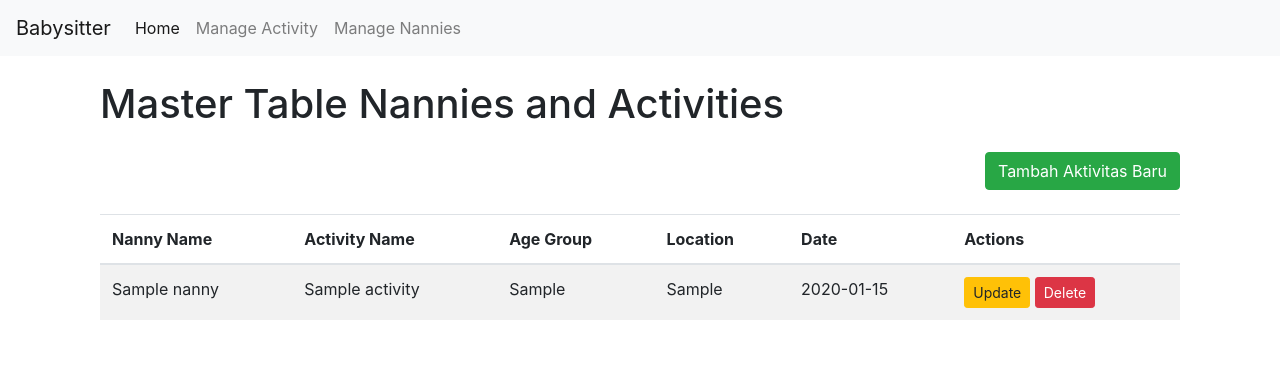
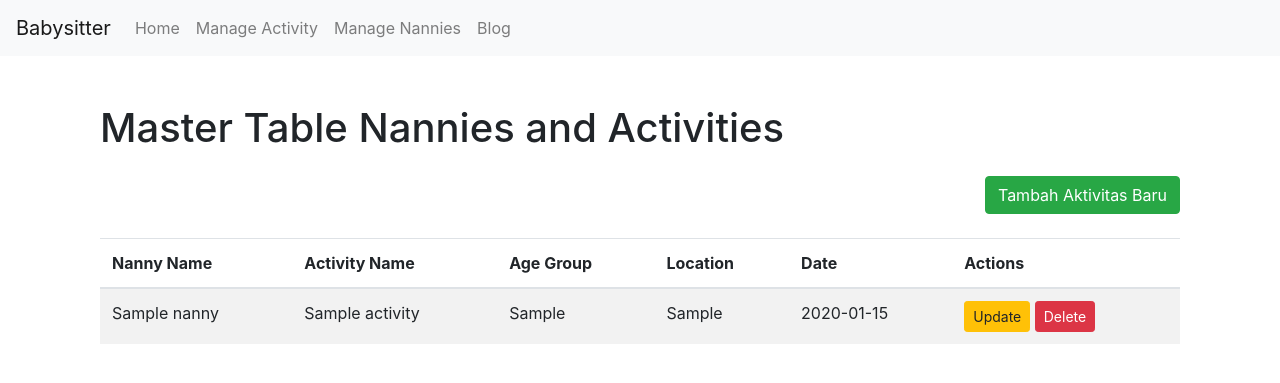
Before and after one commit to oktamicko/nanniesProject, a Flask app: page / in a window 1280 px wide. Shown: the top 383 px of the page. Run offline with Flask 3, Linux system fonts and the light colour scheme; tables that the repository leaves empty hold one stand-in row (values such as "Sample post"); some libraries are stand-ins or nearby versions.

Commit message:
add bloh

```diff
--- a/app/main/routes.py
+++ b/app/main/routes.py
@@ -62,3 +62,8 @@ def delete_nanny_activity(id):
         db.session.rollback()
 
     return redirect(url_for("main.index"))
+
+
+@bp.route("/blog")
+def blog():
+    return render_template("blog.html")
--- a/app/templates/base.html
+++ b/app/templates/base.html
@@ -1,36 +1,45 @@
 <!DOCTYPE html>
-<html lang="en">
+<html lang='en'>
 <head>
-    <meta charset="UTF-8">
-    <meta name="viewport" content="width=device-width, initial-scale=1, shrink-to-fit=no">
-    <link rel="stylesheet" href="https://stackpath.bootstrapcdn.com/bootstrap/4.5.2/css/bootstrap.min.css">
+    <meta charset='UTF-8'>
+    <meta name='viewport' content='width=device-width, initial-scale=1, shrink-to-fit=no'>
+    <link rel='stylesheet' href='https://stackpath.bootstrapcdn.com/bootstrap/4.5.2/css/bootstrap.min.css'>
     <title>Babysitter App</title>
 </head>
 <body>
-    <nav class="navbar navbar-expand-lg navbar-light bg-light">
-        <a class="navbar-brand" href="#">Babysitter</a>
-        <button class="navbar-toggler" type="button" data-toggle="collapse" data-target="#navbarNav" aria-controls="navbarNav" aria-expanded="false" aria-label="Toggle navigation">
-            <span class="navbar-toggler-icon"></span>
+    <nav class='navbar navbar-expand-lg navbar-light bg-light'>
+        <a class='navbar-brand' href='#'>Babysitter</a>
+        <button class='navbar-toggler' type='button' data-toggle='collapse' data-target='#navbarNav' aria-controls='navbarNav' aria-expanded='false' aria-label='Toggle navigation'>
+            <span class='navbar-toggler-icon'></span>
         </button>
-        <div class="collapse navbar-collapse" id="navbarNav">
-            <ul class="navbar-nav">
-                <li class="nav-item active">
-                    <a class="nav-link" href="{{ url_for('main.index') }}">Home <span class="sr-only">(current)</span></a>
+        <div class='collapse navbar-collapse' id='navbarNav'>
+            <ul class='navbar-nav'>
+                <li class='nav-item'>
+                    <a class='nav-link' href='{{ url_for('main.index') }}'>Home <span class='sr-only'>(current)</span></a>
                 </li>
-                <li class="nav-item">
-                    <a class="nav-link" href="{{ url_for('activities.index') }}">Manage Activity</a>
+                <li class='nav-item'>
+                    <a class='nav-link' href='{{ url_for('activities.index') }}'>Manage Activity</a>
                 </li>
-                <li class="nav-item">
-                    <a class="nav-link" href="{{ url_for('nannies.index') }}">Manage Nannies</a>
+                <li class='nav-item'>
+                    <a class='nav-link' href='{{ url_for('nannies.index') }}'>Manage Nannies</a>
+                </li>
+                <li class='nav-item'>
+                    <a class='nav-link' href='{{ url_for('main.blog') }}'>Blog</a>
                 </li>
             </ul>
         </div>
     </nav>
-    <div class="container mt-4">
-        {% block content %}{% endblock %}
+    <div class='container mt-4'>  <!-- Added margin-top to provide space from navbar -->
+        <div class='row'>
+            <div class='col-md-12'>
+                <div class='content'>
+                    {% block content %}{% endblock %}
+                </div>
+            </div>
+        </div>
     </div>
-    <script src="https://code.jquery.com/jquery-3.5.1.slim.min.js"></script>
-    <script src="https://cdn.jsdelivr.net/npm/@popperjs/core@2.5.2/dist/umd/popper.min.js"></script>
-    <script src="https://stackpath.bootstrapcdn.com/bootstrap/4.5.2/js/bootstrap.min.js"></script>
+    <script src='https://code.jquery.com/jquery-3.5.1.slim.min.js'></script>
+    <script src='https://cdn.jsdelivr.net/npm/@popperjs/core@2.5.2/dist/umd/popper.min.js'></script>
+    <script src='https://stackpath.bootstrapcdn.com/bootstrap/4.5.2/js/bootstrap.min.js'></script>
 </body>
 </html>
```
Also changed, not shown: app/templates/blog.html (added, +23 -0 lines).
